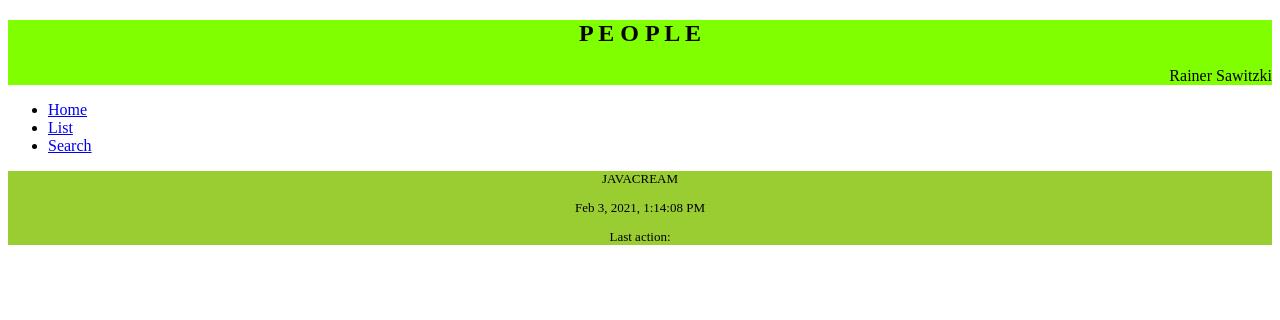
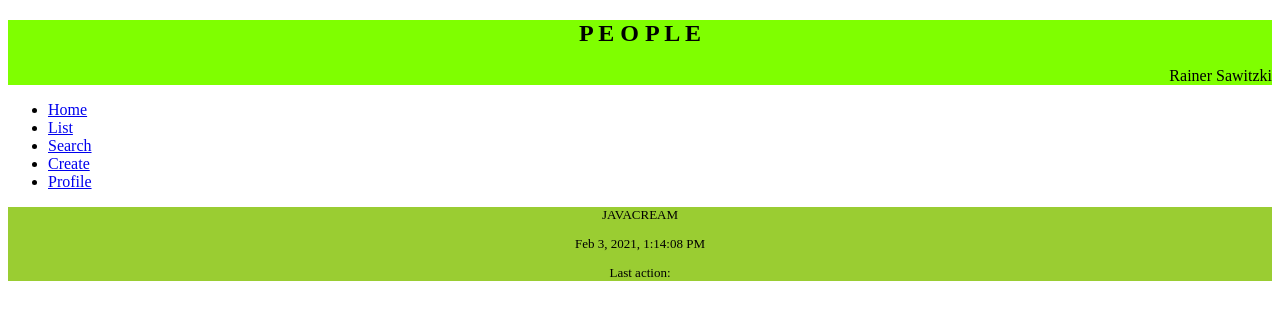
Before and after one commit to Javacream/org.javacream.training.angular, an Angular app in the folder training/: page / in a window 1280 px wide. Shown: the top 320 px of the page. Built offline with nearby package versions, Linux system fonts and the light colour scheme.

Commit message:
finish navigation, implement ProfileDetailComponent

```diff
--- a/training/src/app/app.module.ts
+++ b/training/src/app/app.module.ts
@@ -14,10 +14,13 @@ import { PersonCreateComponent } from './people/components/person-create/person-
 import {HttpClientModule} from '@angular/common/http';
 import { ActionLogComponent } from './util/components/action-log/action-log.component';
 import { RouterModule, Routes } from '@angular/router';
+import { ProfileDetailComponent } from './people/components/profile-detail/profile-detail.component';
 
 const routes:Routes = [
   {path:"list", component: PeopleListComponent},
   {path:"search", component: PersonSearchComponent},
+  {path:"create", component: PersonCreateComponent},
+  {path:"profile", component: ProfileDetailComponent},
 
 ]
 
@@ -32,7 +35,8 @@ const routes:Routes = [
     PersonComponent,
     PersonSearchComponent,
     PersonCreateComponent,
-    ActionLogComponent
+    ActionLogComponent,
+    ProfileDetailComponent
   ],
   imports: [
     BrowserModule, FormsModule, ReactiveFormsModule, HttpClientModule, RouterModule.forRoot(routes)
--- a/training/src/app/people/components/content/content.component.html
+++ b/training/src/app/people/components/content/content.component.html
@@ -3,6 +3,8 @@
         <li><a routerLink="/" routerLinkActive="true">Home</a></li>
         <li><a routerLink="/list" routerLinkActive="true">List</a></li>
         <li><a routerLink="/search" routerLinkActive="true">Search</a></li>
+        <li><a routerLink="/create" routerLinkActive="true">Create</a></li>
+        <li><a routerLink="/profile" routerLinkActive="true">Profile</a></li>
     </ul>
 
 </nav>
--- /dev/null
+++ b/training/src/app/people/components/profile-detail/profile-detail.component.html
@@ -0,0 +1 @@
+<app-person [person]="profile" details="true" [showDelete]="false"></app-person>
--- /dev/null
+++ b/training/src/app/people/components/profile-detail/profile-detail.component.ts
@@ -0,0 +1,20 @@
+import { Component, OnInit } from '@angular/core';
+import { Person } from '../../model/people.model';
+import { ProfileService } from '../../model/profile.service';
+
+@Component({
+  selector: 'app-profile-detail',
+  templateUrl: './profile-detail.component.html',
+  styleUrls: ['./profile-detail.component.css']
+})
+export class ProfileDetailComponent implements OnInit {
+  profile:Person
+  constructor(readonly profileService:ProfileService ) {
+    this.profile = profileService.profile
+  }
+
+
+  ngOnInit(): void {
+  }
+
+}
```
Also changed, not shown: training/src/app/people/components/profile-detail/profile-detail.component.css (added).
